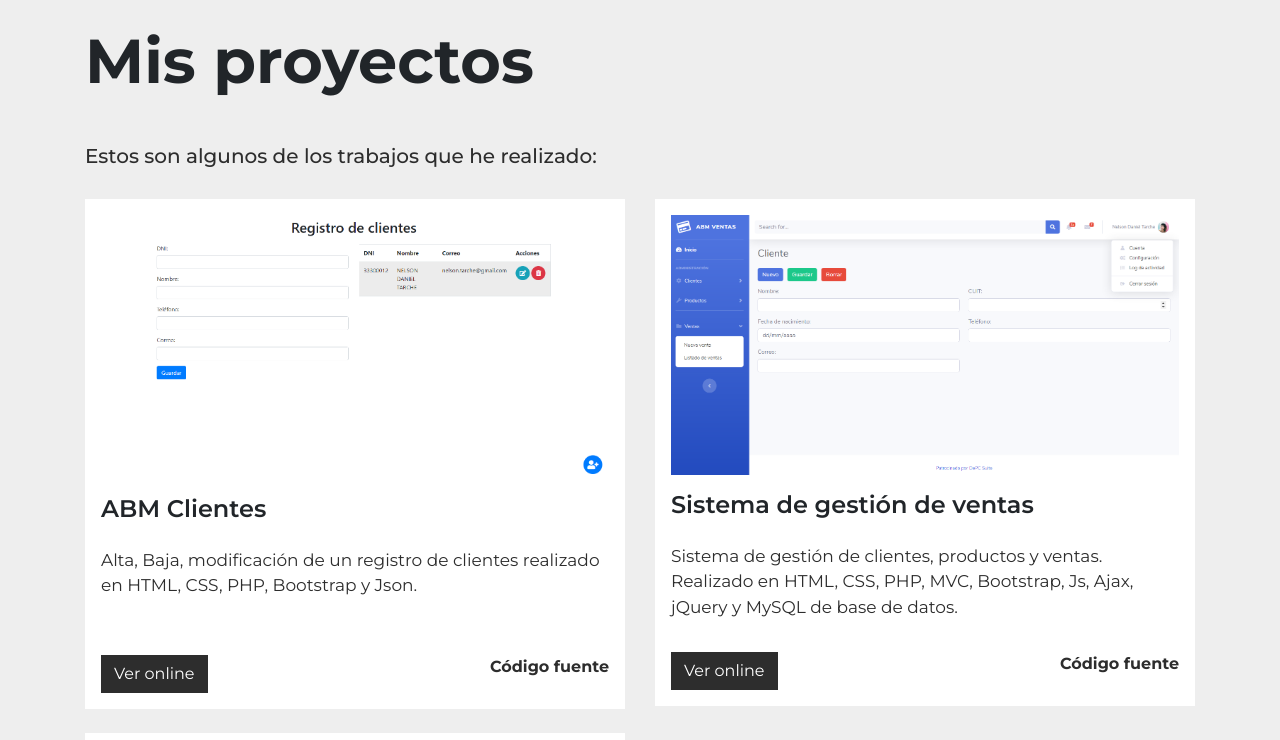
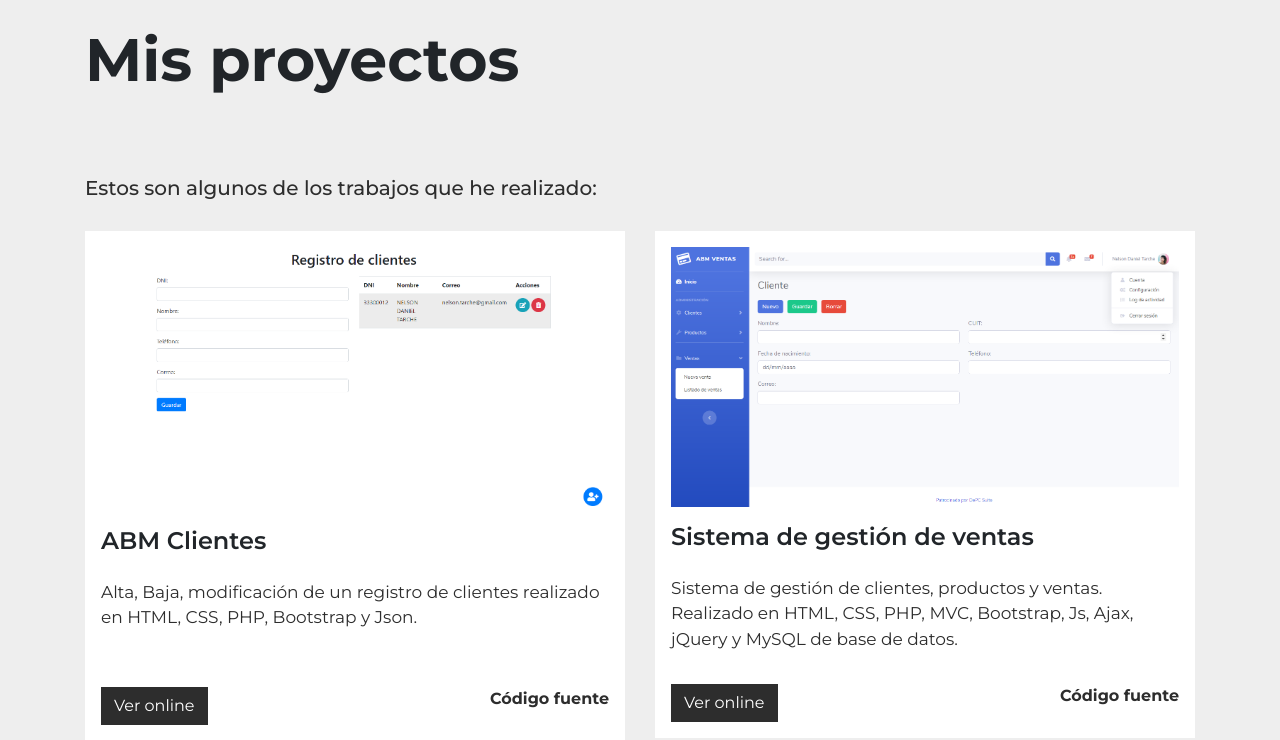
Before and after one commit to tbarrientos98/portfolio, a PHP site: page /proyecto.php in a window 1280 px wide. Shown: the part 109-849 px from the top of the page. Run offline with PHP 8.4, Linux system fonts and the light colour scheme.

Commit message:
cambios pendientes

```diff
--- a/css/estilos.css
+++ b/css/estilos.css
@@ -8,7 +8,7 @@ h1{
     font-family: 'Montserrat', sans-serif;
     font-weight: 700;
     height: 50px;
-    font-size: 62px;
+    font-size: 60px;
     }
 
 h3{ /*contacto*/
@@ -240,8 +240,9 @@ h2{
     .nav-item.active{
         text-decoration: none; /*página activa sin hover: mobile*/
     }
-
-
+    #inicio h1 {
+        font-size: 61px;
+    }
 }
 
 @media (min-width: 700px){
--- a/mails.txt
+++ b/mails.txt
@@ -2,3 +2,8 @@
 barrientostomas98@gmail.com;
 barrientostomas98@gmail.com;
 caro.mansilla95@gmail.com;
+fodelin@gmail.com;
+fodelin@gmail.com;
+fodelin@gmail.com;
+fodelin@gmail.com;
+jbhjhj;
--- a/menu.php
+++ b/menu.php
@@ -6,16 +6,16 @@
         <div class="row">
             <div class="col-12" id="menuresponsive">
                 <ul class="navbar-nav mr-auto p-4">
-                        <li class="nav-item <?php echo $pg == "inicio"? "active": "";?>">
+                    <li class="nav-item <?php echo $pg == "inicio" ? "active" : ""; ?>">
                         <a class="nav-link " href="index.php">INICIO</a>
                     </li>
-                        <li class="nav-item  <?php echo $pg == "sobre_mi"? "active": "";?>">
+                    <li class="nav-item  <?php echo $pg == "sobre_mi" ? "active" : ""; ?>">
                         <a class="nav-link" href="sobre-mi.php">SOBRE MI</a>
                     </li>
-                        <li class="nav-item <?php echo $pg == "proyecto"? "active": "";?>">
+                    <li class="nav-item <?php echo $pg == "proyecto" ? "active" : ""; ?>">
                         <a class="nav-link" href="proyecto.php">PROYECTOS</a>
                     </li>
-                        <li class="nav-item <?php echo $pg == "contacto"? "active": "";?>">
+                    <li class="nav-item <?php echo $pg == "contacto" || $pg == "confirmacion-envio" ? "active" : ""; ?>">
                         <a class="nav-link" href="contacto.php">CONTACTO</a>
                     </li>
                 </ul>
--- a/proyecto.php
+++ b/proyecto.php
@@ -24,12 +24,12 @@
     <div class="container">
         <section id="proyectos">
             <div class="row py-4">
-                <div class="col-12 pb-sm-3">
+                <div class="col-12 pb-sm-5">
                     <h1>Mis proyectos</h1>
                 </div>
             </div>
-            <div class="row my-sm-3 my-3">
-                <div class="col-sm-7 col-12">
+            <div class="row my-sm-3 my-5">
+                <div class="col-sm-7 col-12 pt-sm-0 pt-5">
                     <h5>Estos son algunos de los trabajos que he realizado:</h5>
                 </div>
             </div>
```
Also changed, not shown: confirmacion-envio.php (+7 -0 lines), contacto.php (+6 -6 lines). Lines whose indentation alone changed are shown as unchanged.
